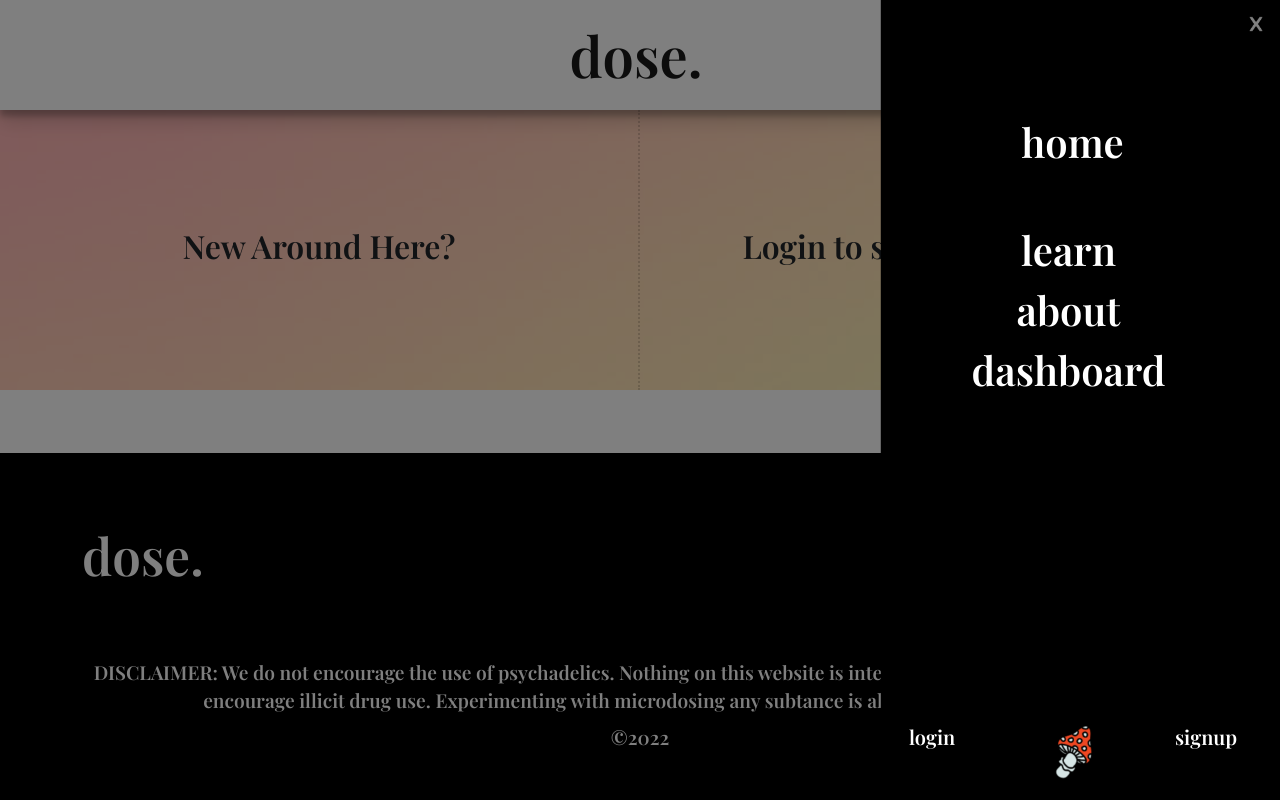
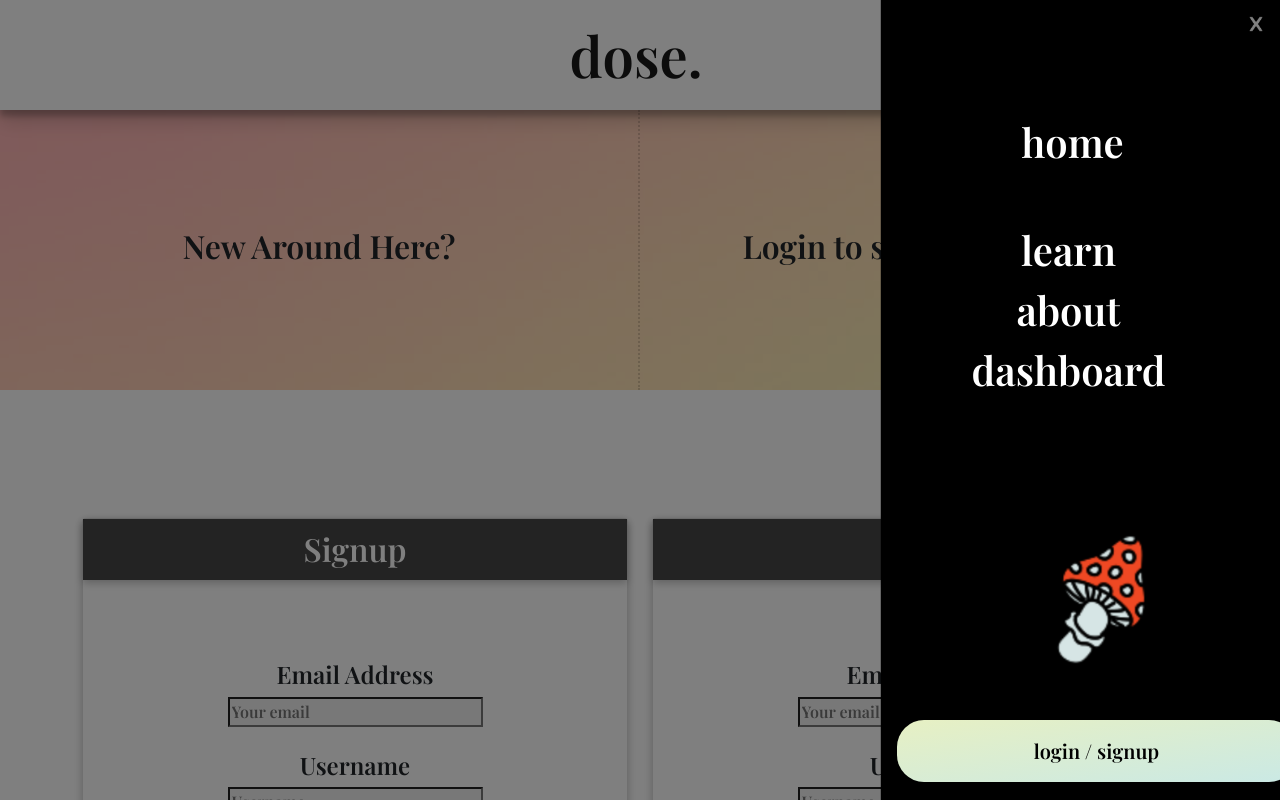
Before and after one commit to svellucci18/dose, a React (Create React App) app in the folder client/: page /login in a window 1280 px wide. Both pictures are taken after a click on the button 1240 px from the left and 55 px from the top of the page. Shown: the top 800 px of the page. Built offline with nearby package versions, Linux system fonts and the light colour scheme.

Commit message:
footer positioning

```diff
--- a/client/src/components/Footer/index.js
+++ b/client/src/components/Footer/index.js
@@ -4,7 +4,7 @@ import gitHubLogo from '../../assets/images/GitHub-Mark-Light-64px.png';
 
 const styles = {
   footerStyle:{
-    position:"absolute",
+    position:"relative",
     left:0,
     bottom:0,
     right:0,
--- a/client/src/components/NavBar/index.js
+++ b/client/src/components/NavBar/index.js
@@ -42,11 +42,34 @@ const NavBar = () => {
 
           <div className=" ">
           <Container className="mx-auto pb-2 loginContainer" >
-            <Row >
+
               {Auth.loggedIn() ? (
-                <Button className= "fs-5 text-decoration-none whiteText align-content-start loginButton" onClick={logout}>logout</Button>
+                <>
+                <Row className="d-flex justify-content-center mb-4">
+                <Image src={mushroom} className="mushroomImgLogout " alt="mushroom" />
+                </Row>
+
+                <Row>
+                <Button className= "fs-5 logoutButton" onClick={logout}>logout</Button>
+
+                </Row>
+                </>
                       ) : (
-                        <><Col xs={4}>
+                        <>
+                         <Row className="d-flex justify-content-center mb-4">
+                        <Image src={mushroom} className="mushroomImgLogout " alt="mushroom" />
+                        </Row>
+
+                        <Row>
+                        <a href="/login" className="btn  btn-lg btn-block loginButton mt-4">
+                            login / signup
+                          </a>
+
+                        </Row>
+
+
+                         {/* <Row >
+                          <Col xs={4}>
 
                           <a href="/login" className="fs-5 text-decoration-none whiteText align-content-start loginLink ">
                             login
@@ -55,7 +78,7 @@ const NavBar = () => {
 
                         <Col xs={4}>
 
-                          <img src={mushroom} width="60" height="60" alt="mushroom" />
+                            <img src={mushroom} width="80" height="80" alt="mushroom" />
 
                           </Col><Col xs={4}>
 
@@ -63,11 +86,14 @@ const NavBar = () => {
                               signup
                             </a>
 
-                        </Col></>
+                          </Col>
+                          </Row> */}
+
+                        </>
 
 
                       ) }
-            </Row>
+
           </Container>
           </div>
 
--- a/client/src/index.css
+++ b/client/src/index.css
@@ -71,6 +71,21 @@ body {
   color: #a6c0c2;
 }
 
+.mushroomImgLogout {
+  height: 170px;
+  width: 170px;
+}
+
+.logoutButton {
+  background: linear-gradient(to left top, #f3e284, #e4f3a8) ;
+  border-radius: 27px;
+  color: var(--secondaryColor);
+  border: none;
+  box-shadow: rgba(0, 0, 0, 0.24) 0px 3px 8px;
+  padding: 1rem;
+}
+
+
 .loginContainer {
   position: absolute;
   bottom: 10px;
--- a/client/src/styles/login.css
+++ b/client/src/styles/login.css
@@ -26,7 +26,7 @@
   }
 
   .signupButton:hover {
-    background-color:#00000027;
+    color: var(--primaryColor);
   }
 
 
@@ -37,6 +37,10 @@
     border: none;
     box-shadow: rgba(0, 0, 0, 0.24) 0px 3px 8px;
     padding: 1rem;
+  }
+
+  .loginButton:hover {
+    color: var(--primaryColor);
   }
 
 
```
Lines whose indentation alone changed are shown as unchanged.
